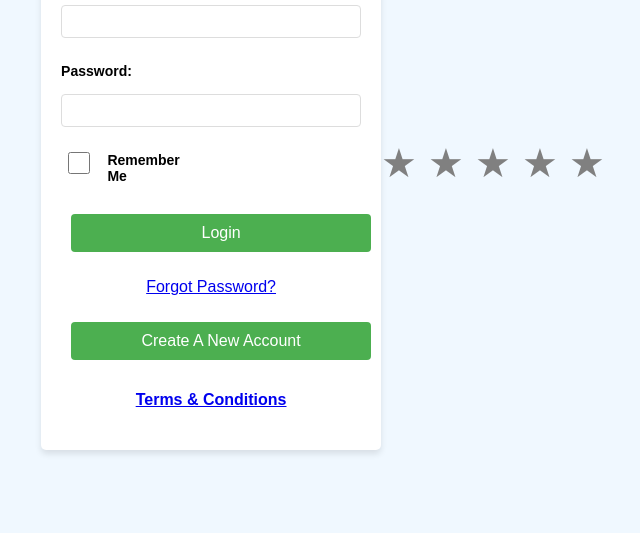
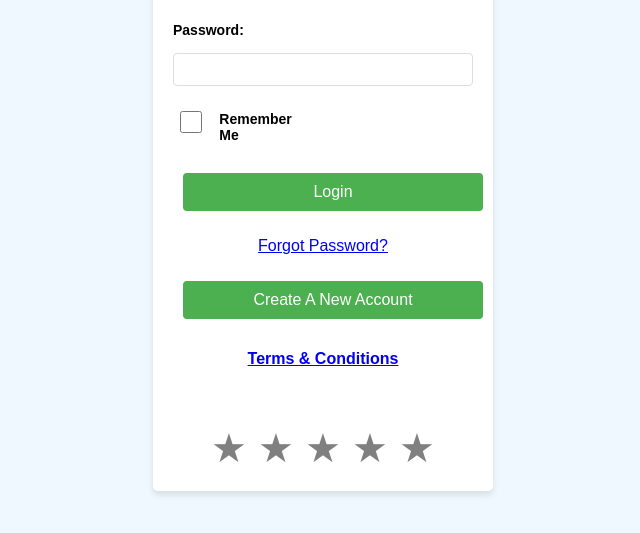
Before and after one commit to mehak290/Hotel-Emirates, a plain HTML site: page login.html in a window 1280 px wide. Shown: the part 337-870 px from the top of the page, without its empty margins (317-957 px from the left). Drawn offline with Linux system fonts and the light colour scheme; files whose address does not match are found by name.

Commit message:
Alignation of Rting block

```diff
--- a/login.html
+++ b/login.html
@@ -30,7 +30,7 @@
 
     <br>
   <a href="D:\scm\final_scm\terms.html"><h4>Terms & Conditions</h4></a>
-</div>
+
 <br><br>
 
     <div class="rating">
@@ -39,7 +39,7 @@
         <span class="star" data-value="3">&#9733;</span>
         <span class="star" data-value="4">&#9733;</span>
         <span class="star" data-value="5">&#9733;</span>
-    </div>
+    </div></div>
  <script src="sD:\scm\final_scm\script.js"></script>
 </body>
 </html>
```
